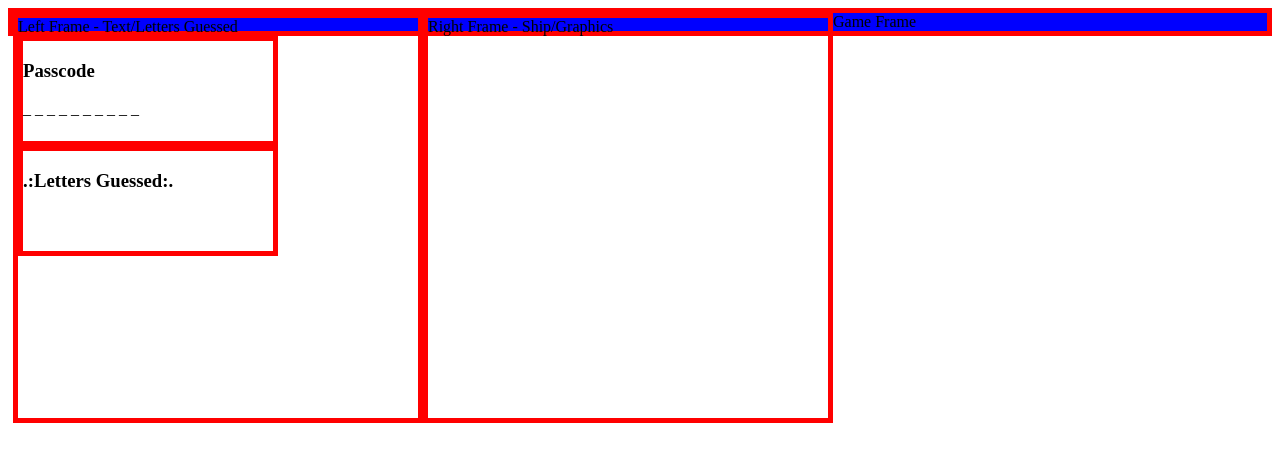
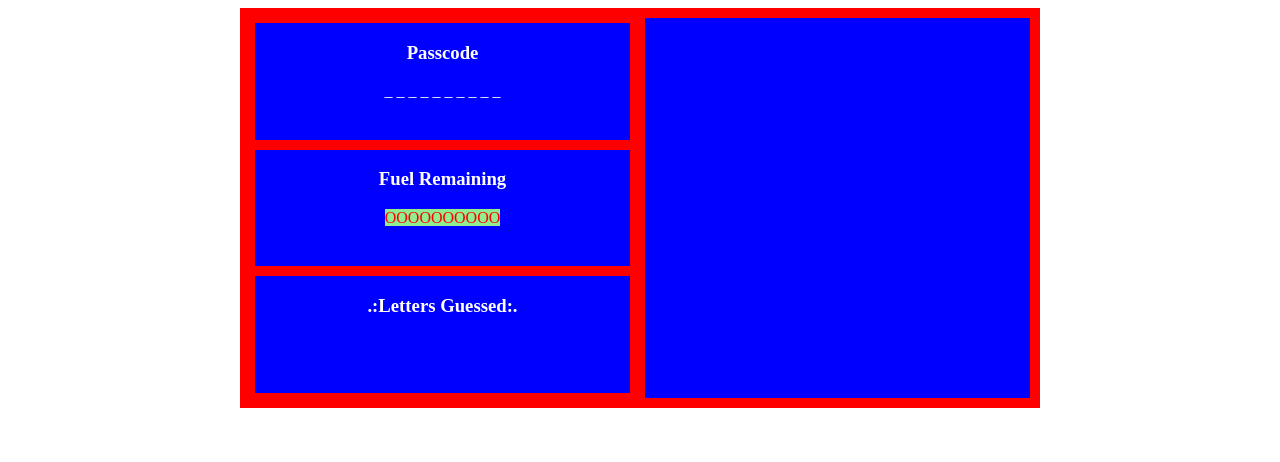
Before and after one commit to LordSorcerer/Hangman-Game, a plain HTML site: page hangman-game.html in a window 1280 px wide. Drawn offline with Linux system fonts and the light colour scheme.

Commit message:
Complete1.0

```diff
--- a/hangman-game.css
+++ b/hangman-game.css
@@ -1,35 +1,54 @@
 div {
     border: red 5px solid;
+       box-sizing: border-box;
 }
 
-
 .clearfix:after {
-	content:" ";
-	clear: both;
+    content: " ";
+    clear: both;
 }
 
 .float-left {
-	float: left;
+    float: left;
 }
 
-#containerMain{
-
-	background-color:blue;
+#containerMain {
+    width: 800px;
+    height: 400px;
+    background-color: blue;
+    color: white;
+    margin: auto;
 }
 
 #containerText {
     float: left;
-    width: 400px;
-    height: 400px;
+    width: 50%;
+    height: 100%;
 }
 
 #containerGraphics {
-    float: left;
-    width: 400px;
-    height: 400px;
+    float: right;
+    width: 50%;
+    height: 100%;
 }
 
-#guesses, #puzzle {
-	width: 250px;
-	height: 100px;
+#guesses,
+#puzzle,
+#hazardTracker {
+    width: 100%;
+    height: 33.33%;
+    text-align: center;
 }
+
+#lettersGuessed,
+#targetStatus {
+    text-align: center;
+}
+
+#barFuel {
+    width: 150px;
+    height: 50px;
+    color: red;
+    background-color: lightgreen;
+    text-align: left;
+}
--- a/hangman-game.html
+++ b/hangman-game.html
@@ -7,34 +7,43 @@
 </head>
 
 <body>
-    <div id="containerMain" class="clearfix">Game Frame
-        <div id="containerText">Left Frame - Text/Letters Guessed
+    <div id="containerMain" class="clearfix">
+        <div id="containerText">
             <div id="puzzle" class="float-left">
                 <h3>Passcode</h3>
                 <p id=targetStatus></p>
+            </div>
+            <div id="hazardTracker" class="float-left">
+                <h3>Fuel Remaining</h3>
+                <span id="barFuel"></span>
             </div>
             <div id="guesses" class="float-left">
                 <h3>.:Letters Guessed:.</h3>
                 <p id="lettersGuessed"></p>
             </div>
         </div>
-        <div id="containerGraphics">Right Frame - Ship/Graphics
+        <div id="containerGraphics">
         </div>
     </div>
     <script type="text/javascript">
-    var wordListEasy = ["fish", "dog", "cat", "rat", "pie"],
-        wordListHard = ["artificial", "mechanical", "adroitness", "mandibles", "incredible"],
+    //Sample word lists - easy and hard - followed by arrays for letters
+    var wordListEasy = ["agent", "clean", "bones", "risen", "stern"],
+        wordListMedium = ["artificial", "mechanical", "adroitness", "mandibles", "incredible"],
+        wordListHard = ["chronological","maladjusted","singlemindedness","interspersed","duodecahedron"],
         targetWord = [],
         targetWordRevealed = [],
         userGuesses = [];
-    var targetLettersCorrect = 0,
-        userFuel = 100;
-
+    //Key input strings
     var userKey = "",
         userKeyCode = "";
-
+    //HTML references
     var htmlTargetStatus = document.getElementById("targetStatus"),
-        htmlLettersGuessed = document.getElementById("lettersGuessed");
+        htmlLettersGuessed = document.getElementById("lettersGuessed"),
+        htmlBarFuel = document.getElementById("barFuel");
+    //Crunchy game stats
+    var targetLettersCorrect = 0,
+        userFuel = 10,
+        burnFuel = true;
 
     resetPuzzle();
 
@@ -42,9 +51,9 @@
     // Determines which key was pressed
     document.onkeyup = function(event) {
         userKeyCode = event.keyCode;
-        userKey = event.key;
+        userKey = event.key.toLowerCase();
 
-        /*If the key pressed is a letter (ascii code between 65 and 90 inclusive - no need to check for uppercase as event.keyCode is always lowercase), run checkLetter ()*/
+        /*If the key pressed is a letter (ascii code between 65 and 90 inclusive), run checkLetter ()*/
         if (userKeyCode >= 65 && userKeyCode <= 90) {
             /*indexOf() is used to check the player's guess against all previous guesses, stored in an array. If the player guesses a letter not previously guessed, check it for a match, otherwise don't. */
             if (userGuesses.indexOf(userKey) == -1) {
@@ -55,8 +64,9 @@
                 //Check to see if the revealed word and target word match.  If they do, you win!
                 checkTargetWord();
 
+                /*Check to see whether or not a hazard is affecting the player and applies the hazard accordingly.  In this case, running out of fuel is the hazard in question but others may apply in future versions*/
+                burnFuel = checkHazard(burnFuel, htmlBarFuel);
             }
-            console.log("User Guesses: " + userGuesses);
         }
 
     };
@@ -64,38 +74,50 @@
     /*Checks to see if the user's key matches each letter in the targetWord.  If so, increments targetLettersCorrect, adds the letter(s) to targetWordRevealed at [index] and updates the html element that displays the puzzle in progress.*/
 
     function checkLetter(letter, index) {
-        if (userKey == letter) {
+        if (userKey === letter) {
             targetLettersCorrect++;
             targetWordRevealed[index] = letter;
             htmlTargetStatus.innerHTML = targetWordRevealed.join(" ");
-
+            burnFuel = false;
         }
     };
 
     //Placed this in a function just in case I decided to modify it later.  Checks the # of correct letters to the targetWord array's length.  If they match, all letters have been guessed.
     function checkTargetWord() {
         if (targetLettersCorrect === targetWord.length) {
-            console.log("YOU WIN!!!");
+            if (confirm("YOU WIN! Play again?")) {
+                resetPuzzle();
+            } else {
+                document.write("Yeeargh!  Destroy the page! (placeholder!)");
+            }
+        }
 
-        }
+
     };
 
     function resetPuzzle() {
-
-
-        getTargetWord(wordListHard);
+        targetWord = [];
+        targetWordRevealed = [];
+        userGuesses = [];
+        userFuel = 10;
+        burnFuel = true;
+        targetLettersCorrect = 0;
+        getTargetWord(wordListMedium);
 
         for (i = 0; i < targetWord.length; i++) {
             targetWordRevealed.push("_");
         }
+        //Reset the HTML element display
         htmlTargetStatus.innerHTML = targetWordRevealed.join(" ");
-        userFuel = 100;
-        targetLettersCorrect = 0;
-        userGuesses = [];
+        htmlLettersGuessed.innerHTML = "";
+        htmlBarFuel.innerHTML = "OOOOOOOOOO";
     };
-    /*Loads a new targetWord when passed a word list (array of strings)*/
+
+    //
+
+    /*Loads a new targetWord from a word list (array of strings) passed as an argument*/
     function getTargetWord(list) {
-    	/*Randomize an index number from 0 to the end of the list*/
+        /*Randomize an index number from 0 to the end of the list*/
         var randomNum = Math.floor(Math.random() * (list.length - 1));
         /*Assign string in randomized index number of list to randomWord for clarity*/
         var randomWord = list[randomNum];
@@ -104,8 +126,26 @@
         for (i = 0; i < randomWord.length; i++) {
             targetWord.push(randomWord[i]);
         }
-        console.log(targetWord);
     };
+
+    function checkHazard(hazardToggle, hazardBar) {
+        if (hazardToggle === true) {
+            userFuel--;
+            var temp = hazardBar.innerHTML;
+            hazardBar.innerHTML = temp.substring(0, temp.length - 1);
+            if (userFuel == 0) {
+                if (confirm("Your ship has run out of fuel.  Honestly, you're lucky to have gotten to an escape pod in time!  Play again?")) {
+                    resetPuzzle();
+                } else {
+                    document.write("Yeeargh!  Destroy the page!");
+                }
+            }
+
+        } else {
+            hazardToggle = true;
+        }
+        return hazardToggle;
+    }
     </script>
 </body>
 
```
